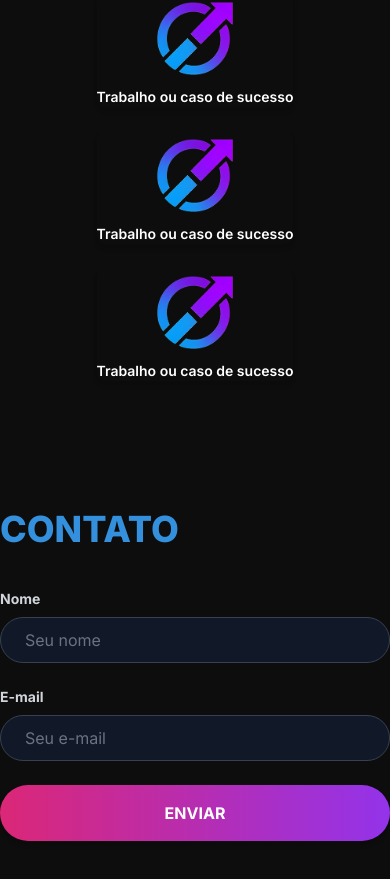
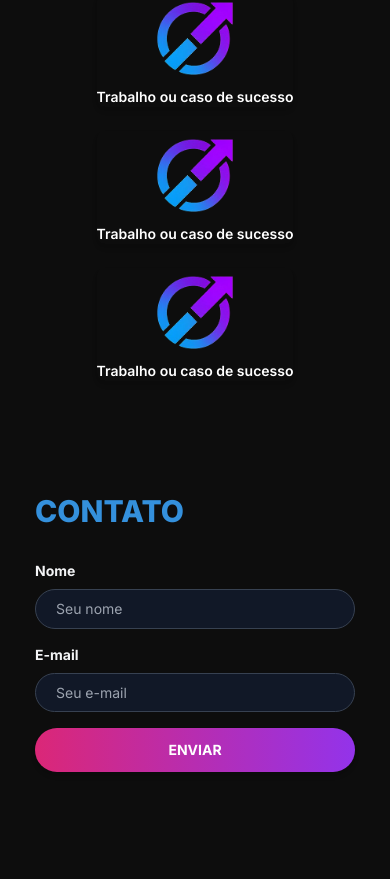
Before and after one commit to Marcos-Gabriell/imapcto-site, a Next.js app: page / in a window 390 px wide. Shown: the part 2824-3703 px from the top of the page. After the commit the page ends 3644 px from the top, so only its background shows below. Built offline with nearby package versions, Linux system fonts and the light colour scheme.

Commit message:
responsivo da aba de contato

```diff
--- a/src/app/components/Contato.tsx
+++ b/src/app/components/Contato.tsx
@@ -3,41 +3,40 @@ import React from 'react';
 
 const Contato = () => {
   return (
-    <div className="bg-preto-profundo text-white py-16 md:py-24 flex justify-center">
-      <div className="w-full max-w-md">
-        <h2 className="text-4xl md:text-5xl font-extrabold mb-10">
+    <div className="bg-preto-profundo text-white py-12 md:py-20 px-4 flex justify-center">
+  <div className="w-full max-w-xs sm:max-w-sm md:max-w-md">
+    <h2 className="text-3xl md:text-5xl font-extrabold mb-8">
       <span className="text-azul-principal">CONTATO</span>
     </h2>
-        <div className="h-fit">
-          <form className="h-fit space-y-6"> {/* Aumentei o espaço entre os campos */}
+    <form className="space-y-4 md:space-y-6">
       <div>
-              <label htmlFor="nome" className="block text-gray-300 text-sm font-bold mb-2">Nome</label>
+        <label htmlFor="nome" className="block text-gray-100 text-sm font-bold mb-2">Nome</label>
         <input
           type="text"
           id="nome"
-                className="appearance-none border border-gray-700 rounded-full w-full py-3 px-6 text-white bg-gray-900 leading-tight focus:outline-none focus:ring-2 focus:ring-azul-principal focus:border-transparent placeholder-gray-500 text-base" // Campos arredondados
+          className="appearance-none border border-gray-700 rounded-full w-full py-2.5 px-5 text-white bg-gray-900 leading-tight focus:outline-none focus:ring-2 focus:ring-azul-principal focus:border-transparent placeholder-gray-400 text-sm"
           placeholder="Seu nome"
         />
       </div>
       <div>
-              <label htmlFor="email" className="block text-gray-300 text-sm font-bold mb-2">E-mail</label>
+        <label htmlFor="email" className="block text-gray-100 text-sm font-bold mb-2">E-mail</label>
         <input
           type="email"
           id="email"
-                className="appearance-none border border-gray-700 rounded-full w-full py-3 px-6 text-white bg-gray-900 leading-tight focus:outline-none focus:ring-2 focus:ring-azul-principal focus:border-transparent placeholder-gray-500 text-base" // Campos arredondados
+          className="appearance-none border border-gray-700 rounded-full w-full py-2.5 px-5 text-white bg-gray-900 leading-tight focus:outline-none focus:ring-2 focus:ring-azul-principal focus:border-transparent placeholder-gray-400 text-sm"
           placeholder="Seu e-mail"
         />
       </div>
       <button
         type="submit"
-              className="bg-gradient-to-r from-pink-600 to-purple-600 text-white font-bold py-4 px-8 rounded-full hover:scale-105 transition-all duration-300 shadow-md hover:shadow-lg w-full hover:from-roxo-futurista hover:to-roxo-futurista" // Botão arredondado e gradiente rosa-roxo
+        className="bg-gradient-to-r from-pink-600 to-purple-600 text-white font-bold py-3 px-6 rounded-full hover:scale-105 transition-all duration-300 shadow-md hover:shadow-lg w-full hover:from-roxo-futurista hover:to-roxo-futurista text-sm"
       >
         ENVIAR
       </button>
     </form>
   </div>
 </div>
-    </div>
+
   );
 };
 
--- a/src/app/components/Servicos.tsx
+++ b/src/app/components/Servicos.tsx
@@ -9,7 +9,6 @@ const Servicos = () => {
           Serviços
         </h2>
         <div className="grid grid-cols-1 md:grid-cols-2 lg:grid-cols-4 gap-6 md:gap-8"> {/* Aumentei o gap */}
-          {/* Serviço 1: Social Media */}
           <div className="bg-azul-tech rounded-lg p-8 flex flex-col items-center justify-center"> {/* Aumentei o padding */}
             <FaInstagram className="text-white text-5xl mb-4" /> {/* Ícone maior e margem abaixo */}
             <h3 className="text-lg md:text-xl font-semibold text-center">Social Media</h3> {/* Texto maior */}
@@ -19,14 +18,11 @@ const Servicos = () => {
             <FaYoutube className="text-white text-5xl mb-4" /> {/* Ícone maior e margem abaixo */}
             <h3 className="text-lg md:text-xl font-semibold text-center">Vídeos</h3> {/* Texto maior */}
           </div>
-
-          {/* Serviço 3: Flyers */}
           <div className="bg-rosa-medio rounded-lg p-8 flex flex-col items-center justify-center"> {/* Aumentei o padding */}
             <FaImage className="text-white text-5xl mb-4" /> {/* Ícone maior e margem abaixo */}
             <h3 className="text-lg md:text-xl font-semibold text-center">Flyers</h3> {/* Texto maior */}
           </div>
 
-          {/* Serviço 4: Branding (agora Sites) */}
           <div className="bg-roxo-futurista rounded-lg p-8 flex flex-col items-center justify-center"> {/* Aumentei o padding */}
             <FaCode className="text-white text-5xl mb-4" /> {/* Ícone maior e margem abaixo */}
             <h3 className="text-lg md:text-xl font-semibold text-center">Sites</h3> {/* Texto maior */}
```
Lines whose indentation alone changed are shown as unchanged.
